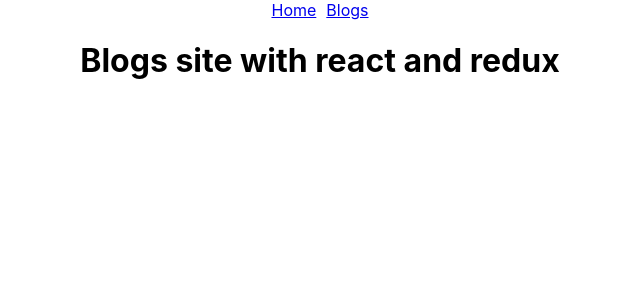
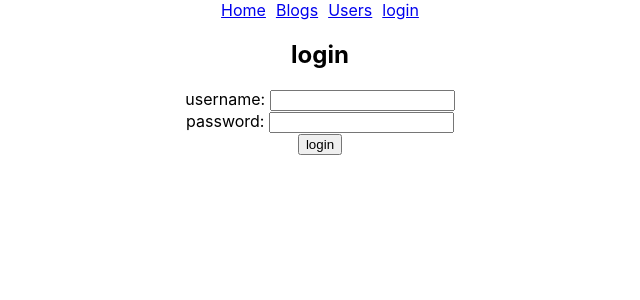
Before and after one commit to ricardodevv/Blog-Fullstack, a React (Create React App) app: page /login in a window 1280 px wide. Shown: the top 300 px of the page, without its empty margins (320-960 px from the left). Built offline with nearby package versions, Linux system fonts and the light colour scheme; data requests are answered from the project's data file.

Commit message:
part 7a done

```diff
--- a/db.json
+++ b/db.json
@@ -5,7 +5,7 @@
         "title": "asdasd",
         "author": "RQ",
         "content": "about the app in redux store",
-        "likes": 152
+        "likes": 153
       },
       "id": 2
     },
@@ -14,7 +14,7 @@
         "title": "asda",
         "author": "RQ",
         "content": "about the app in redux store",
-        "likes": 97
+        "likes": 98
       },
       "id": 3
     },
--- a/src/App.js
+++ b/src/App.js
@@ -1,15 +1,22 @@
 import './App.css';
-import React, { useEffect } from 'react'
+import React, { useEffect, useState } from 'react'
 import NewBlog from './components/NewBlog'
 import Blogs from './components/Blogs'
 import Blog from './components/Blog'
+import Login from './components/Login'
+import Users from './components/User'
 import VisibilityFilter from './components/VisibilityFilter'
 import { useDispatch, useSelector } from 'react-redux'
 import { initializeBlogs } from './reducers/blogReducer'
-import { Switch, Route, Link } from "react-router-dom"
-
+import { Switch, Route, Link, Redirect, useRouteMatch } from "react-router-dom"
 
 const App = () => {
+  const [user, setUser] = useState(null)
+
+  const login = (user) => {
+    setUser(user)
+  }
+
   const dispatch = useDispatch()
   useEffect(() => {
     dispatch(initializeBlogs())
@@ -35,16 +42,27 @@ const App = () => {
     )
   }
 
+  const match = useRouteMatch('/blogs/:id')
+  console.log(typeof(match))
+  const blog = match
+    ? blogs.find(blog => blog.id === Number(match.params.id))
+    : null
+
   return (
     <div className="App">
       <div>
         <Link style={padding} to="/">Home</Link>
         <Link style={padding} to="/blogs">Blogs</Link>
+        <Link style={padding} to="/users">Users</Link>
+        {user
+        ? <em>{user} logged in</em>
+        : <Link style={padding} to="/login">login</Link>
+        }
       </div>
 
       <Switch>
         <Route path="/blogs/:id">
-          <Blog blogs={blogs}/>
+          <Blog blog={blog}/>
         </Route>
         <Route path="/blogs">
           <Blogs blogs={blogs}/>
@@ -52,6 +70,15 @@ const App = () => {
         </Route>
         <Route path="/newBlog">
           <NewBlog />
+        </Route>
+        <Route path="/users">
+          {user
+            ? <Users />
+            : <Redirect to="/login" />
+          }
+        </Route>
+        <Route path="/login">
+          <Login onLogin={login}/>
         </Route>
         <Route path="/">
           <Home />
--- a/src/components/Blog.js
+++ b/src/components/Blog.js
@@ -1,9 +1,7 @@
 import React from 'react'
 import { useParams } from 'react-router-dom'
 
-const Blog = ({ blogs }) => {
-  const id = useParams().id
-  const blog = blogs.find(blog => blog.id === Number(id))
+const Blog = ({ blog }) => {
   return (
     <div>
       <h2>{blog.content.title}</h2>
--- /dev/null
+++ b/src/components/Login.js
@@ -0,0 +1,29 @@
+import React from 'react'
+import { useHistory } from 'react-router-dom'
+
+const Login = (props) => {
+  const history = useHistory()
+
+  const onSubmit = (event) => {
+    event.preventDefault()
+    props.onLogin('Randres')
+    history.push('/')
+  }
+
+  return (
+    <div>
+      <h2>login</h2>
+      <form onSubmit={onSubmit}>
+        <div>
+          username: <input />
+        </div>
+        <div>
+          password: <input type='password' />
+        </div>
+        <button type="submit">login</button>
+      </form>
+    </div>
+  )
+}
+
+export default Login
--- /dev/null
+++ b/src/components/User.js
@@ -0,0 +1,13 @@
+import React from 'react'
+
+const Users = () => (
+  <div>
+    <h2>Users Blog app</h2>
+    <ul>
+      <li>Randres</li>
+      <li>John cena</li>
+    </ul>
+  </div>
+)
+
+export default Users
```
